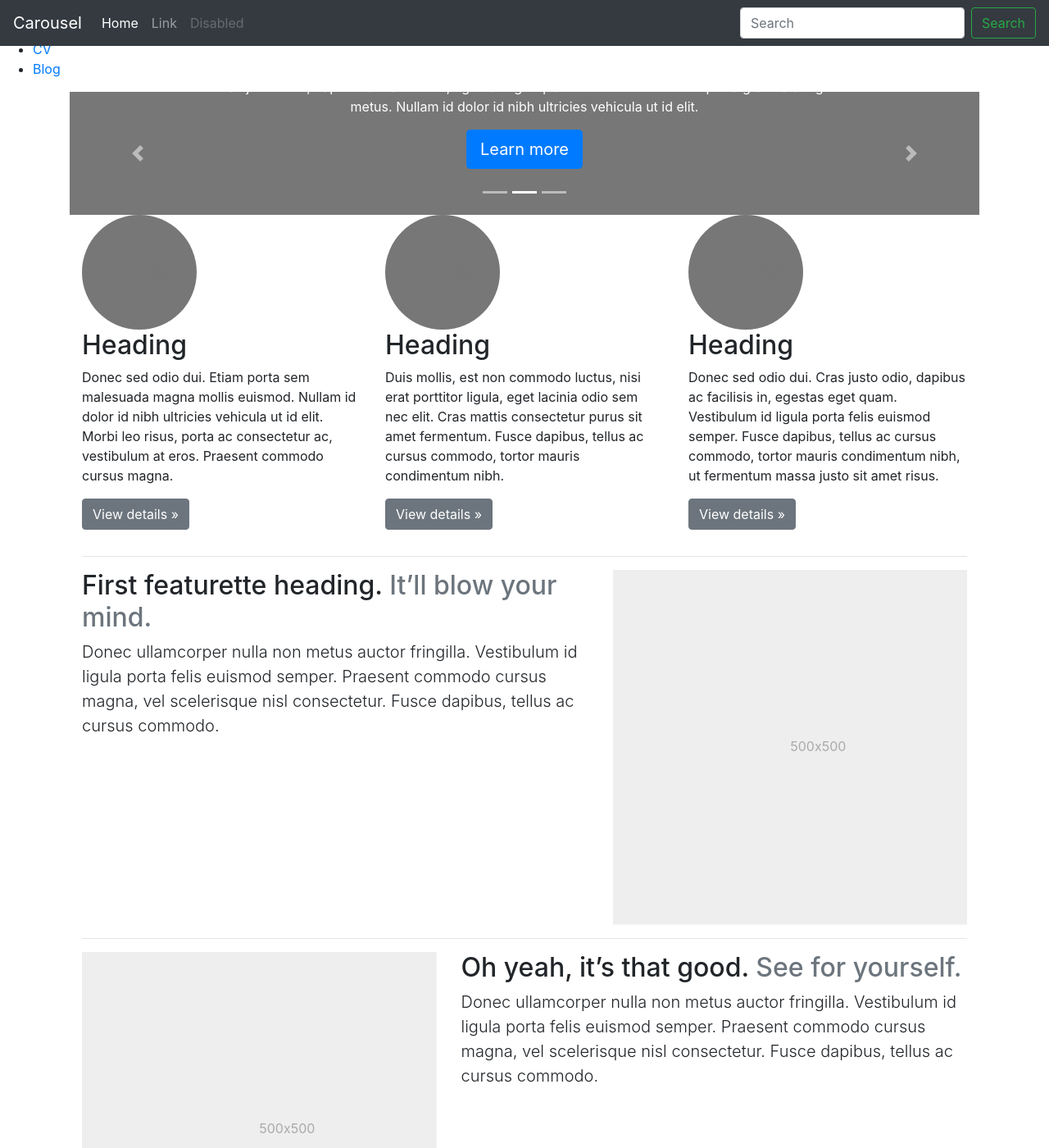
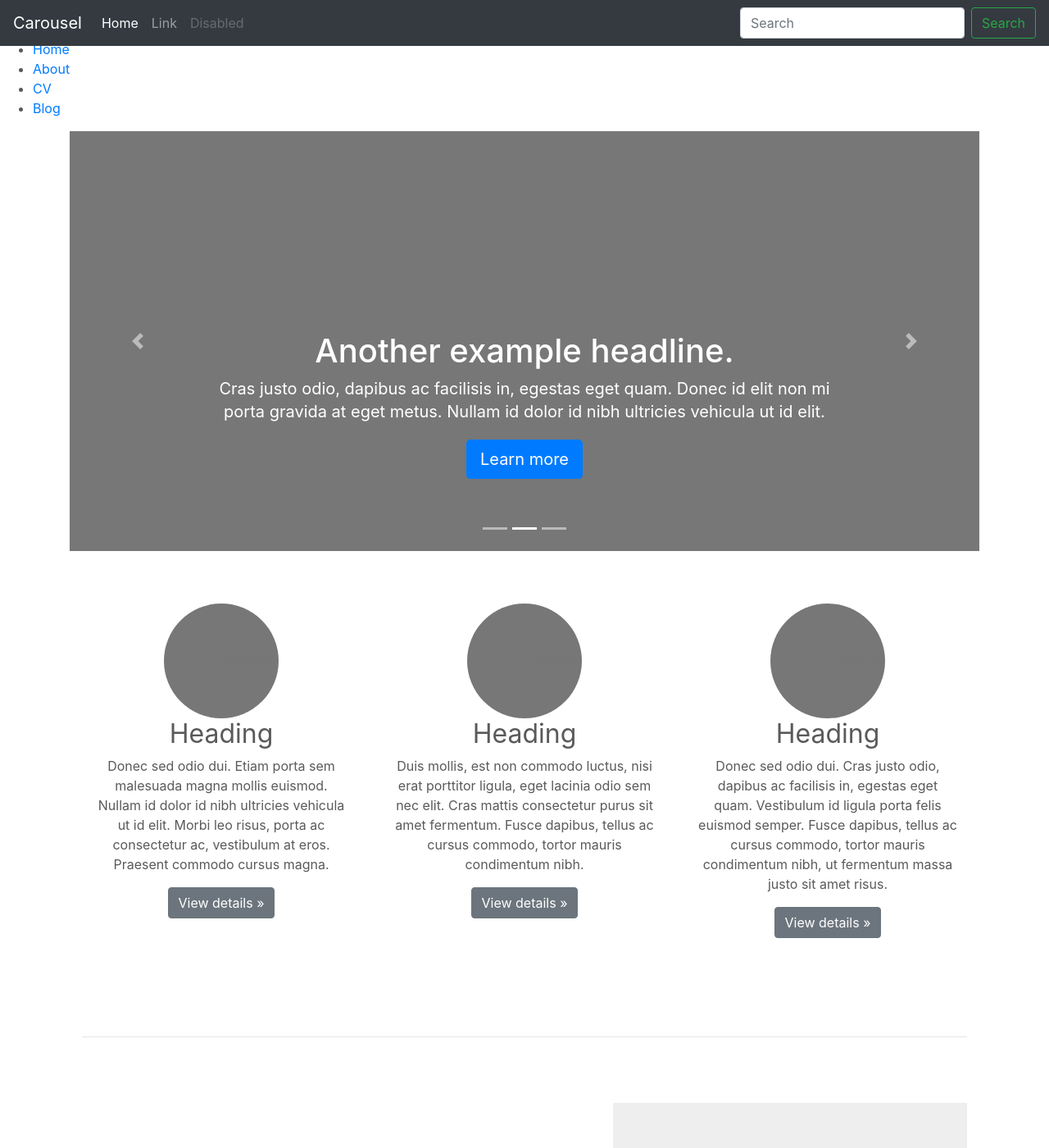
Before and after one commit to Xeppit/XeppIT.GitHub.io, a Jekyll site: the page built from index.html, in a window 1280 px wide and 1400 px high. Shown: the whole window at 82% size. Built offline with Jekyll 4.4.1, drawn with Linux system fonts in a browser that asks for light colours; nearby versions of some CDN libraries; library files that are not in the unit come from our copies.

Commit message:
added carousel

```diff
--- a/_layouts/default.html
+++ b/_layouts/default.html
@@ -18,7 +18,7 @@
 	<meta name="theme-color" content="#563d7c">
 
 	<!-- Custom styles for this template -->
-	<link href="carousel.css" rel="stylesheet">
+	<link href="resources/css/carousel.css" rel="stylesheet">
 </head>
 
 <body>
--- /dev/null
+++ b/resources/css/carousel.css
@@ -0,0 +1,90 @@
+/* GLOBAL STYLES
+-------------------------------------------------- */
+/* Padding below the footer and lighter body text */
+
+body {
+  padding-top: 3rem;
+  padding-bottom: 3rem;
+  color: #5a5a5a;
+}
+
+
+/* CUSTOMIZE THE CAROUSEL
+-------------------------------------------------- */
+
+/* Carousel base class */
+.carousel {
+  margin-bottom: 4rem;
+}
+/* Since positioning the image, we need to help out the caption */
+.carousel-caption {
+  bottom: 3rem;
+  z-index: 10;
+}
+
+/* Declare heights because of positioning of img element */
+.carousel-item {
+  height: 32rem;
+}
+.carousel-item > img {
+  position: absolute;
+  top: 0;
+  left: 0;
+  min-width: 100%;
+  height: 32rem;
+}
+
+
+/* MARKETING CONTENT
+-------------------------------------------------- */
+
+/* Center align the text within the three columns below the carousel */
+.marketing .col-lg-4 {
+  margin-bottom: 1.5rem;
+  text-align: center;
+}
+.marketing h2 {
+  font-weight: 400;
+}
+.marketing .col-lg-4 p {
+  margin-right: .75rem;
+  margin-left: .75rem;
+}
+
+
+/* Featurettes
+------------------------- */
+
+.featurette-divider {
+  margin: 5rem 0; /* Space out the Bootstrap <hr> more */
+}
+
+/* Thin out the marketing headings */
+.featurette-heading {
+  font-weight: 300;
+  line-height: 1;
+  letter-spacing: -.05rem;
+}
+
+
+/* RESPONSIVE CSS
+-------------------------------------------------- */
+
+@media (min-width: 40em) {
+  /* Bump up size of carousel content */
+  .carousel-caption p {
+    margin-bottom: 1.25rem;
+    font-size: 1.25rem;
+    line-height: 1.4;
+  }
+
+  .featurette-heading {
+    font-size: 50px;
+  }
+}
+
+@media (min-width: 62em) {
+  .featurette-heading {
+    margin-top: 7rem;
+  }
+}
```
